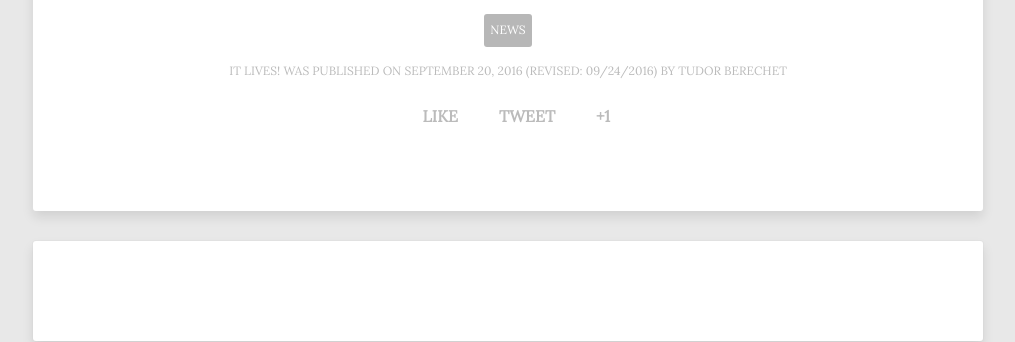
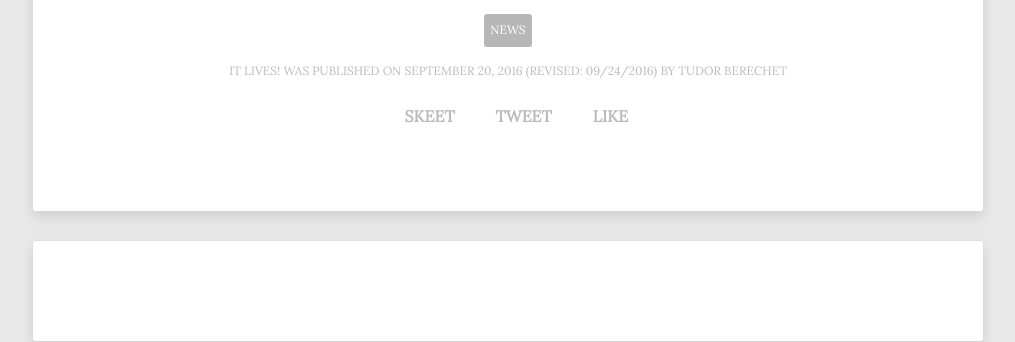
Before and after one commit to tdbe/tdbe.github.io, a Jekyll site: the page built from _posts/2016-09-20-hello-world.markdown, in a window 1280 px wide. Shown: the part 787-1129 px from the top of the page, without its empty margins (132-1147 px from the left). Built offline with Jekyll 4.4.1, drawn with Linux system fonts in a browser that asks for light colours; nearby versions of some CDN libraries; comment, search, counter and statistics services are not loaded.

Commit message:
added bluesky intent. noticed I still had google+ lol

```diff
--- a/_layouts/page.html
+++ b/_layouts/page.html
@@ -35,9 +35,9 @@
         <span class="author vcard fn">{{ site.owner.name }}</span>{% endif %}
         {% if page.share %}<div class="social-share">
           <ul class="socialcount socialcount-small inline-list" data-url="{{ site.url }}{{ page.url }}" data-share-text="{{ page.title }}">
-            <li class="facebook"><a href="https://www.facebook.com/sharer/sharer.php?u={{ site.url }}{{ page.url }}" title="Share on Facebook"><span class="count"><i class="icon-facebook-sign"></i> Like</span></a></li>
-            <li class="twitter"><a href="https://twitter.com/intent/tweet?text={{ site.url }}{{ page.url }}" title="Share on Twitter"><span class="count"><i class="icon-twitter-sign"></i> Tweet</span></a></li>
-            <li class="googleplus"><a href="https://plus.google.com/share?url={{ site.url }}{{ page.url }}" title="Share on Google Plus"><span class="count"><i class="icon-google-plus-sign"></i> +1</span></a></li>
+			<li class="twitter"><a href="https://bsky.app/intent/compose?text={{ site.url }}{{ page.url }}" title="Share on Bluesky"><span class="count"><i class="icon-twitter-sign"></i> Skeet</span></a></li>
+			<li class="twitter"><a href="https://twitter.com/intent/tweet?text={{ site.url }}{{ page.url }}" title="Share on Twitter"><span class="count"><i class="icon-twitter-sign"></i> Tweet</span></a></li>
+			<li class="facebook"><a href="https://www.facebook.com/sharer/sharer.php?u={{ site.url }}{{ page.url }}" title="Share on Facebook"><span class="count"><i class="icon-facebook-sign"></i> Like</span></a></li>
           </ul>
         </div><!-- /.social-share -->{% endif %}
       </footer>
--- a/_layouts/post.html
+++ b/_layouts/post.html
@@ -42,9 +42,9 @@
         <span class="author vcard"><span class="fn"><a href="{{ site.url }}/about/" title="About {{ site.owner.name }}">{{ site.owner.name }}</a></span></span>
         {% if page.share %}<div class="social-share">
           <ul class="socialcount socialcount-small inline-list">
-            <li class="facebook"><a href="https://www.facebook.com/sharer/sharer.php?u={{ site.url }}{{ page.url }}" title="Share on Facebook"><span class="count"><i class="icon-facebook-sign"></i> Like</span></a></li>
-            <li class="twitter"><a href="https://twitter.com/intent/tweet?text={{ site.url }}{{ page.url }}" title="Share on Twitter"><span class="count"><i class="icon-twitter-sign"></i> Tweet</span></a></li>
-            <li class="googleplus"><a href="https://plus.google.com/share?url={{ site.url }}{{ page.url }}" title="Share on Google Plus"><span class="count"><i class="icon-google-plus-sign"></i> +1</span></a></li>
+			<li class="twitter"><a href="https://bsky.app/intent/compose?text={{ site.url }}{{ page.url }}" title="Share on Bluesky"><span class="count"><i class="icon-twitter-sign"></i> Skeet</span></a></li>
+			<li class="twitter"><a href="https://twitter.com/intent/tweet?text={{ site.url }}{{ page.url }}" title="Share on Twitter"><span class="count"><i class="icon-twitter-sign"></i> Tweet</span></a></li>
+			<li class="facebook"><a href="https://www.facebook.com/sharer/sharer.php?u={{ site.url }}{{ page.url }}" title="Share on Facebook"><span class="count"><i class="icon-facebook-sign"></i> Like</span></a></li>
           </ul>
         </div><!-- /.social-share -->{% endif %}
       </footer>
```
